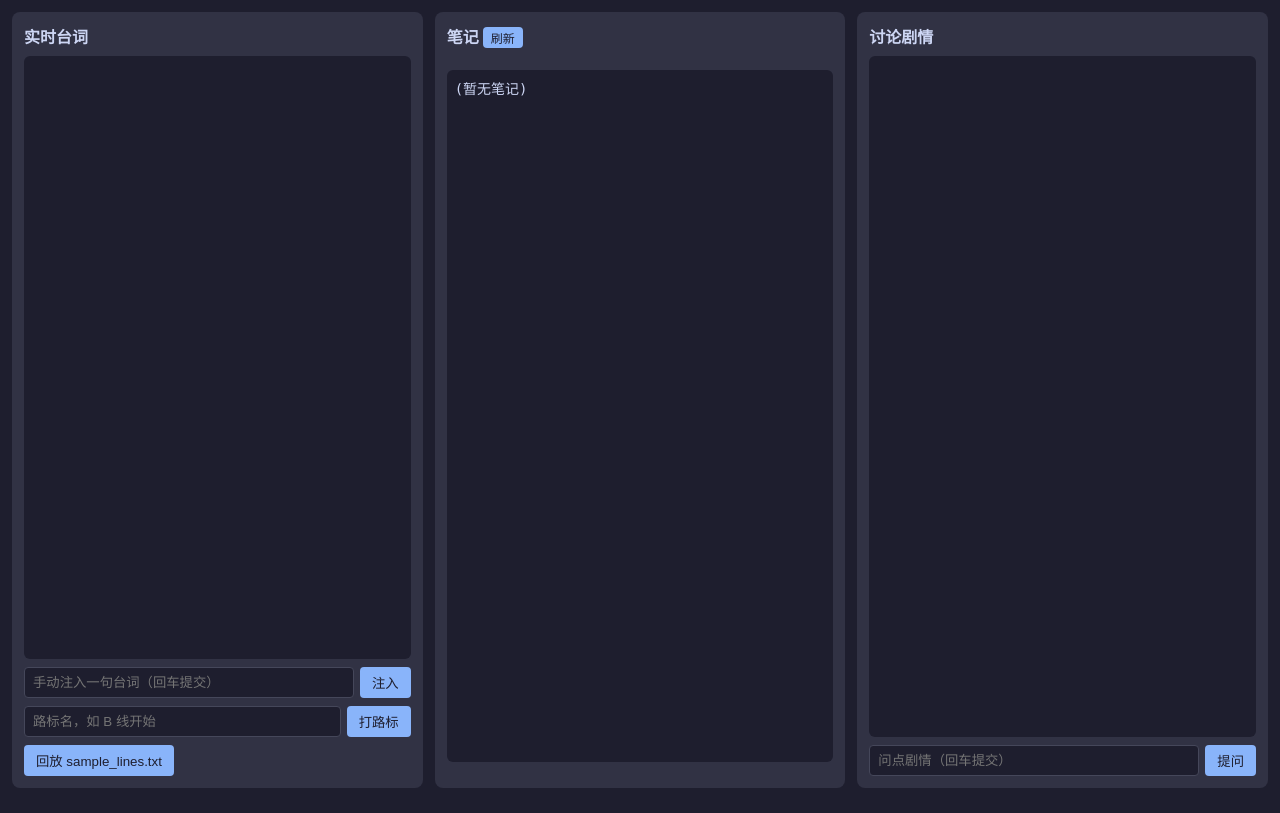
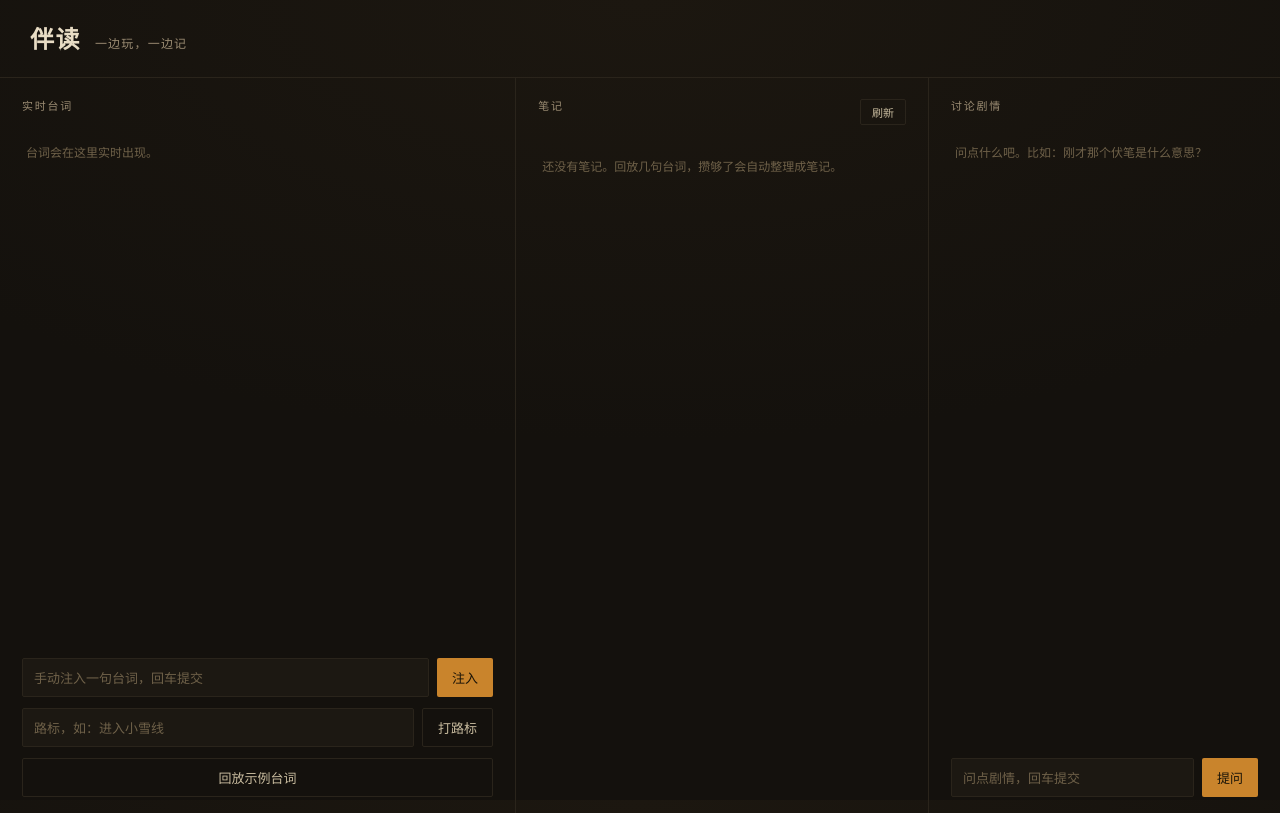
Before and after one commit to wenjianmin24-pixel/galgame-notes-assistant, a Flask app: page / in a window 1280 px wide. Before the commit the page ends 788 px from the top, so only its background shows below. Run offline with Flask 3, Linux system fonts and the light colour scheme; some libraries are stand-ins or nearby versions.

Commit message:
feat(ui): 夜读风重做界面 + 修复回放相对路径
- UI: 暖夜灯配色 + Noto Serif SC 衬线 + VN 风格对话卡（说话人标签+正文，新行淡入）
- 笔记渲染 Markdown（极简内置渲染器，不依赖 CDN）
- 路标渲染为章节分隔线，聊天过滤 INSIGHT 行，空状态引导文案
- fix(server): /api/replay 相对路径按项目根解析（debug reloader 下 cwd 不确定）

Co-Authored-By: Claude <noreply@anthropic.com>

```diff
--- a/app/server.py
+++ b/app/server.py
@@ -1,3 +1,4 @@
+from pathlib import Path
 from flask import Flask, request, jsonify, render_template
 from flask_socketio import SocketIO
 
@@ -10,6 +11,8 @@ from app.chat import ChatEngine
 
 app = Flask(__name__, template_folder="../web/templates", static_folder="../web/static")
 socketio = SocketIO(app, cors_allowed_origins="*")
+
+PROJECT_ROOT = Path(__file__).resolve().parent.parent
 
 llm = LLMClient(CONFIG.llm_base_url, CONFIG.llm_api_key)
 stores: dict[str, GameStore] = {}
@@ -64,8 +67,11 @@ def post_marker():
 @app.post("/api/replay")
 def post_replay():
     d = request.json
+    p = Path(d["path"])
+    if not p.is_absolute():
+        p = PROJECT_ROOT / p
     inj = FileInjector(
-        d["path"], d.get("game_id", DEFAULT_GAME),
+        str(p), d.get("game_id", DEFAULT_GAME),
         source="replay", interval=float(d.get("interval", 1.0)),
         on_event=ingest,
     )
--- a/web/static/app.js
+++ b/web/static/app.js
@@ -5,42 +5,114 @@ const linesEl = document.getElementById("lines");
 const notesEl = document.getElementById("notes");
 const chatEl = document.getElementById("chat");
 
+const EMPTY = {
+  lines: "台词会在这里实时出现。",
+  notes: "还没有笔记。回放几句台词，攒够了会自动整理成笔记。",
+  chat: "问点什么吧。比如：刚才那个伏笔是什么意思？",
+};
+
+linesEl.innerHTML = `<div class="empty">${EMPTY.lines}</div>`;
+notesEl.innerHTML = `<div class="empty">${EMPTY.notes}</div>`;
+chatEl.innerHTML = `<div class="empty">${EMPTY.chat}</div>`;
+
+function clearEmpty(el) {
+  const e = el.querySelector(".empty");
+  if (e) e.remove();
+}
+
+// 把 "【主角】你好" 拆成说话人 + 正文
+function parseSpeaker(text) {
+  const m = /^【([^】]+)】(.*)/.exec(text);
+  return m ? { speaker: m[1], body: m[2] } : { speaker: null, body: text };
+}
+
+// 极简 Markdown 渲染（## ### - **粗体**），不依赖 CDN
+function renderMd(md) {
+  let h = md.replace(/&/g, "&amp;").replace(/</g, "&lt;").replace(/>/g, "&gt;");
+  h = h.replace(/^### (.*)$/gm, "<h3>$1</h3>");
+  h = h.replace(/^## (.*)$/gm, "<h2>$1</h2>");
+  h = h.replace(/^# (.*)$/gm, "<h1>$1</h1>");
+  h = h.replace(/\*\*(.+?)\*\*/g, "<strong>$1</strong>");
+  h = h.replace(/^- (.*)$/gm, "<li>$1</li>");
+  h = h.replace(/((?:<li>.*?<\/li>\n?)+)/g, "<ul>$1</ul>");
+  h = h.split(/\n{2,}/).map((block) => {
+    const t = block.trim();
+    if (!t) return "";
+    if (/^<(h\d|ul|li|p)/.test(t)) return block;
+    return `<p>${block.replace(/\n/g, "<br>")}</p>`;
+  }).join("");
+  return h;
+}
+
+function renderNotes(md) {
+  if (!md || !md.trim()) {
+    notesEl.innerHTML = `<div class="empty">${EMPTY.notes}</div>`;
+    return;
+  }
+  notesEl.innerHTML = renderMd(md);
+}
+
 socket.on("line", (data) => {
+  clearEmpty(linesEl);
   const div = document.createElement("div");
-  div.className = "line" + (data.marker ? " marker" : "");
-  div.textContent = (data.speaker ? `【${data.speaker}】` : "") + data.text;
+  if (data.marker) {
+    div.className = "line marker";
+    div.textContent = `— ${data.text} —`;
+  } else {
+    div.className = "line";
+    const { speaker, body } = parseSpeaker(data.text);
+    const name = data.speaker || speaker;
+    if (name) {
+      const s = document.createElement("span");
+      s.className = "speaker";
+      s.textContent = name;
+      div.appendChild(s);
+    }
+    const b = document.createElement("div");
+    b.className = "body";
+    b.textContent = body;
+    div.appendChild(b);
+  }
   linesEl.appendChild(div);
   linesEl.scrollTop = linesEl.scrollHeight;
 });
 
-socket.on("notes", (data) => { notesEl.textContent = data.notes || "(暂无笔记)"; });
+socket.on("notes", (data) => renderNotes(data.notes || ""));
 
 async function refreshNotes() {
   const r = await fetch(`/api/notes?game_id=${GAME_ID}`);
   const d = await r.json();
-  notesEl.textContent = d.notes || "(暂无笔记)";
+  renderNotes(d.notes || "");
+}
+
+async function post(path, body) {
+  const r = await fetch(path, {
+    method: "POST",
+    headers: { "Content-Type": "application/json" },
+    body: JSON.stringify(body),
+  });
+  return r.json();
 }
 
 document.getElementById("sendLine").onclick = async () => {
   const t = document.getElementById("lineText").value.trim();
   if (!t) return;
-  await fetch("/api/line", { method: "POST", headers: {"Content-Type":"application/json"},
-    body: JSON.stringify({ game_id: GAME_ID, text: t }) });
+  await post("/api/line", { game_id: GAME_ID, text: t });
   document.getElementById("lineText").value = "";
 };
-document.getElementById("lineText").addEventListener("keydown", e => { if (e.key === "Enter") document.getElementById("sendLine").click(); });
+document.getElementById("lineText").addEventListener("keydown", (e) => {
+  if (e.key === "Enter") document.getElementById("sendLine").click();
+});
 
 document.getElementById("sendMarker").onclick = async () => {
   const t = document.getElementById("markerLabel").value.trim();
   if (!t) return;
-  await fetch("/api/marker", { method: "POST", headers: {"Content-Type":"application/json"},
-    body: JSON.stringify({ game_id: GAME_ID, label: t }) });
+  await post("/api/marker", { game_id: GAME_ID, label: t });
   document.getElementById("markerLabel").value = "";
 };
 
 document.getElementById("replay").onclick = async () => {
-  await fetch("/api/replay", { method: "POST", headers: {"Content-Type":"application/json"},
-    body: JSON.stringify({ game_id: GAME_ID, path: "samples/sample_lines.txt", interval: 0.8 }) });
+  await post("/api/replay", { game_id: GAME_ID, path: "samples/sample_lines.txt", interval: 0.8 });
 };
 
 document.getElementById("refreshNotes").onclick = refreshNotes;
@@ -48,19 +120,35 @@ document.getElementById("refreshNotes").onclick = refreshNotes;
 document.getElementById("ask").onclick = async () => {
   const q = document.getElementById("question").value.trim();
   if (!q) return;
-  const div = document.createElement("div");
-  div.textContent = "我: " + q;
-  chatEl.appendChild(div);
+  clearEmpty(chatEl);
+
+  const me = document.createElement("div");
+  me.className = "msg me";
+  me.innerHTML = '<div class="who">我</div><div class="body"></div>';
+  me.querySelector(".body").textContent = q;
+  chatEl.appendChild(me);
   document.getElementById("question").value = "";
-  const r = await fetch("/api/chat", { method: "POST", headers: {"Content-Type":"application/json"},
-    body: JSON.stringify({ game_id: GAME_ID, question: q }) });
-  const d = await r.json();
+  chatEl.scrollTop = chatEl.scrollHeight;
+
+  const d = await post("/api/chat", { game_id: GAME_ID, question: q });
+  // 过滤掉回填用的 INSIGHT: 行，不在聊天里显示
+  const clean = (d.reply || "")
+    .split("\n")
+    .filter((l) => !/^INSIGHT:/i.test(l.trim()))
+    .join("\n")
+    .trim();
+
   const a = document.createElement("div");
-  a.textContent = "AI: " + d.reply;
+  a.className = "msg ai";
+  a.innerHTML = '<div class="who">伴读</div><div class="body"></div>';
+  a.querySelector(".body").textContent = clean;
   chatEl.appendChild(a);
   chatEl.scrollTop = chatEl.scrollHeight;
-  notesEl.textContent = d.notes || "(暂无笔记)";
+
+  renderNotes(d.notes || "");
 };
-document.getElementById("question").addEventListener("keydown", e => { if (e.key === "Enter") document.getElementById("ask").click(); });
+document.getElementById("question").addEventListener("keydown", (e) => {
+  if (e.key === "Enter") document.getElementById("ask").click();
+});
 
 refreshNotes();
--- a/web/static/style.css
+++ b/web/static/style.css
@@ -1,12 +1,237 @@
+:root {
+  --bg: #14110D;
+  --bg-2: #1C1812;
+  --border: #2A241B;
+  --ink: #E8DCC4;
+  --ink-2: #C9BC9F;
+  --muted: #9A8B72;
+  --muted-2: #6F6149;
+  --accent: #C9842C;
+  --accent-hi: #D89438;
+  --insight: #D4A84A;
+
+  --serif: 'Noto Serif SC', 'Source Han Serif SC', 'STSong', serif;
+  --sans: 'Noto Sans SC', system-ui, -apple-system, sans-serif;
+}
+
 * { box-sizing: border-box; }
-body { margin: 0; font-family: system-ui, "Microsoft YaHei", sans-serif; background: #1e1e2e; color: #cdd6f4; }
-.layout { display: flex; gap: 12px; padding: 12px; height: 100vh; }
-.panel { flex: 1; background: #313244; border-radius: 8px; padding: 12px; display: flex; flex-direction: column; min-width: 0; }
-.panel h2 { margin: 0 0 8px; font-size: 16px; }
-.lines, .notes, .chat { flex: 1; overflow-y: auto; background: #1e1e2e; padding: 8px; border-radius: 6px; font-size: 14px; line-height: 1.6; white-space: pre-wrap; }
-.row { display: flex; gap: 6px; margin-top: 8px; }
-input { flex: 1; padding: 6px 8px; background: #1e1e2e; border: 1px solid #45475a; color: #cdd6f4; border-radius: 4px; }
-button { padding: 6px 12px; background: #89b4fa; color: #1e1e2e; border: none; border-radius: 4px; cursor: pointer; }
-button.small { padding: 2px 8px; font-size: 12px; }
-.line { padding: 2px 0; }
-.line.marker { color: #f9e2af; font-weight: bold; }
+html, body { height: 100%; }
+body {
+  margin: 0;
+  background: var(--bg);
+  background-image: radial-gradient(125% 95% at 50% 0%, #1C1710 0%, var(--bg) 58%);
+  color: var(--ink);
+  font-family: var(--serif);
+  font-size: 15px;
+  line-height: 1.7;
+  -webkit-font-smoothing: antialiased;
+}
+
+/* ---- Masthead ---- */
+.masthead {
+  padding: 20px 30px 16px;
+  border-bottom: 1px solid var(--border);
+  display: flex;
+  align-items: baseline;
+  gap: 14px;
+}
+.masthead-title {
+  font-family: var(--serif);
+  font-weight: 700;
+  font-size: 24px;
+  letter-spacing: 0.06em;
+  color: var(--ink);
+}
+.masthead-sub {
+  font-family: var(--sans);
+  font-size: 12px;
+  letter-spacing: 0.1em;
+  color: var(--muted);
+}
+
+/* ---- Desk layout ---- */
+.desk {
+  display: grid;
+  grid-template-columns: 1.25fr 1fr 0.85fr;
+  height: calc(100vh - 65px);
+}
+.col {
+  display: flex;
+  flex-direction: column;
+  min-width: 0;
+  border-right: 1px solid var(--border);
+  padding: 18px 22px 16px;
+}
+.col:last-child { border-right: none; }
+
+.col-eyebrow {
+  font-family: var(--sans);
+  font-size: 11px;
+  letter-spacing: 0.16em;
+  text-transform: uppercase;
+  color: var(--muted);
+  margin-bottom: 14px;
+}
+.col-eyebrow-row {
+  display: flex;
+  align-items: center;
+  justify-content: space-between;
+  margin-bottom: 14px;
+}
+
+/* ---- Stream (VN-style dialogue cards) ---- */
+.stream { flex: 1; overflow-y: auto; padding-right: 6px; }
+
+.line {
+  margin-bottom: 16px;
+  padding: 11px 15px 13px;
+  background: var(--bg-2);
+  border-left: 2px solid var(--border);
+  border-radius: 2px;
+  animation: lineIn 340ms ease both;
+}
+.line .speaker {
+  display: block;
+  font-family: var(--sans);
+  font-size: 11px;
+  letter-spacing: 0.1em;
+  color: var(--accent);
+  margin-bottom: 5px;
+}
+.line .body {
+  font-family: var(--serif);
+  font-size: 15.5px;
+  color: var(--ink);
+  line-height: 1.8;
+}
+.line.marker {
+  background: transparent;
+  border-left: none;
+  border-top: 1px solid var(--border);
+  border-bottom: 1px solid var(--border);
+  padding: 9px 0;
+  margin: 20px 0;
+  text-align: center;
+  font-family: var(--sans);
+  font-size: 12px;
+  letter-spacing: 0.22em;
+  color: var(--accent);
+  animation: none;
+}
+
+@keyframes lineIn {
+  from { opacity: 0; transform: translateY(7px); }
+  to { opacity: 1; transform: none; }
+}
+@media (prefers-reduced-motion: reduce) {
+  .line { animation: none; }
+}
+
+/* ---- Notes ---- */
+.notes {
+  flex: 1;
+  overflow-y: auto;
+  padding-right: 6px;
+  font-family: var(--serif);
+  font-size: 14px;
+  line-height: 1.85;
+  color: var(--ink-2);
+}
+.notes h1, .notes h2, .notes h3 {
+  font-family: var(--serif);
+  color: var(--ink);
+  margin: 18px 0 7px;
+  line-height: 1.4;
+}
+.notes h1 { font-size: 19px; }
+.notes h2 { font-size: 16px; letter-spacing: 0.03em; }
+.notes h3 { font-size: 14px; color: var(--accent); letter-spacing: 0.02em; }
+.notes p { margin: 5px 0; }
+.notes ul { margin: 5px 0 10px; padding-left: 18px; }
+.notes li { margin: 3px 0; }
+.notes strong { color: var(--ink); font-weight: 700; }
+
+/* ---- Chat ---- */
+.chat { flex: 1; overflow-y: auto; padding-right: 6px; }
+.chat .msg { margin-bottom: 16px; animation: lineIn 320ms ease both; }
+.chat .msg .who {
+  font-family: var(--sans);
+  font-size: 11px;
+  letter-spacing: 0.1em;
+  color: var(--muted);
+  margin-bottom: 4px;
+}
+.chat .msg.me .who { color: var(--accent); }
+.chat .msg .body {
+  font-family: var(--serif);
+  font-size: 14px;
+  color: var(--ink-2);
+  line-height: 1.8;
+}
+.chat .msg.me .body { color: var(--ink); }
+
+/* ---- Empty states ---- */
+.empty {
+  font-family: var(--sans);
+  font-size: 12px;
+  line-height: 1.7;
+  color: var(--muted-2);
+  padding: 14px 4px;
+}
+
+/* ---- Composer ---- */
+.composer { display: flex; gap: 8px; margin-top: 11px; }
+.field {
+  flex: 1;
+  min-width: 0;
+  padding: 9px 11px;
+  background: var(--bg-2);
+  border: 1px solid var(--border);
+  color: var(--ink);
+  font-family: var(--sans);
+  font-size: 13px;
+  border-radius: 2px;
+  outline: none;
+  transition: border-color 160ms ease;
+}
+.field:focus { border-color: var(--accent); }
+.field::placeholder { color: var(--muted-2); }
+
+.btn {
+  padding: 9px 15px;
+  background: var(--accent);
+  color: #1a1408;
+  border: none;
+  border-radius: 2px;
+  font-family: var(--sans);
+  font-size: 13px;
+  font-weight: 500;
+  cursor: pointer;
+  white-space: nowrap;
+  transition: background 160ms ease;
+}
+.btn:hover { background: var(--accent-hi); }
+.btn:focus-visible { outline: 2px solid var(--insight); outline-offset: 2px; }
+.btn-ghost {
+  background: transparent;
+  color: var(--ink-2);
+  border: 1px solid var(--border);
+}
+.btn-ghost:hover { background: var(--bg-2); color: var(--ink); }
+.btn-sm { padding: 4px 11px; font-size: 11px; }
+.btn-block { flex: 1; }
+
+/* ---- Scrollbars ---- */
+.stream::-webkit-scrollbar,
+.notes::-webkit-scrollbar,
+.chat::-webkit-scrollbar { width: 6px; }
+::-webkit-scrollbar-track { background: transparent; }
+::-webkit-scrollbar-thumb { background: var(--border); border-radius: 3px; }
+::-webkit-scrollbar-thumb:hover { background: var(--muted-2); }
+
+/* ---- Responsive ---- */
+@media (max-width: 960px) {
+  .desk { grid-template-columns: 1fr; height: auto; }
+  .col { border-right: none; border-bottom: 1px solid var(--border); min-height: 320px; }
+  body { font-size: 14px; }
+}
--- a/web/templates/index.html
+++ b/web/templates/index.html
@@ -2,40 +2,55 @@
 <html lang="zh-CN">
 <head>
   <meta charset="UTF-8">
-  <title>Galgame Notes Assistant</title>
+  <meta name="viewport" content="width=device-width, initial-scale=1">
+  <title>伴读 · Galgame Notes</title>
+  <link rel="preconnect" href="https://fonts.googleapis.com">
+  <link rel="preconnect" href="https://fonts.gstatic.com" crossorigin>
+  <link href="https://fonts.googleapis.com/css2?family=Noto+Sans+SC:wght@400;500&family=Noto+Serif+SC:wght@400;500;700&display=swap" rel="stylesheet">
   <link rel="stylesheet" href="{{ url_for('static', filename='style.css') }}">
   <script src="https://cdnjs.cloudflare.com/ajax/libs/socket.io/4.7.5/socket.io.min.js"></script>
 </head>
 <body>
-  <div class="layout">
-    <section class="panel">
-      <h2>实时台词</h2>
-      <div id="lines" class="lines"></div>
-      <div class="row">
-        <input id="lineText" placeholder="手动注入一句台词（回车提交）">
-        <button id="sendLine">注入</button>
+  <header class="masthead">
+    <div class="masthead-title">伴读</div>
+    <div class="masthead-sub">一边玩，一边记</div>
+  </header>
+
+  <main class="desk">
+    <section class="col col-stream">
+      <div class="col-eyebrow">实时台词</div>
+      <div id="lines" class="stream"></div>
+      <div class="composer">
+        <input id="lineText" class="field" placeholder="手动注入一句台词，回车提交">
+        <button id="sendLine" class="btn">注入</button>
       </div>
-      <div class="row">
-        <input id="markerLabel" placeholder="路标名，如 B 线开始">
-        <button id="sendMarker">打路标</button>
+      <div class="composer">
+        <input id="markerLabel" class="field" placeholder="路标，如：进入小雪线">
+        <button id="sendMarker" class="btn btn-ghost">打路标</button>
       </div>
-      <div class="row">
-        <button id="replay">回放 sample_lines.txt</button>
+      <div class="composer">
+        <button id="replay" class="btn btn-ghost btn-block">回放示例台词</button>
       </div>
     </section>
-    <section class="panel">
-      <h2>笔记 <button id="refreshNotes" class="small">刷新</button></h2>
-      <pre id="notes" class="notes"></pre>
+
+    <section class="col col-notes">
+      <div class="col-eyebrow-row">
+        <span class="col-eyebrow">笔记</span>
+        <button id="refreshNotes" class="btn btn-ghost btn-sm">刷新</button>
+      </div>
+      <article id="notes" class="notes"></article>
     </section>
-    <section class="panel">
-      <h2>讨论剧情</h2>
+
+    <section class="col col-chat">
+      <div class="col-eyebrow">讨论剧情</div>
       <div id="chat" class="chat"></div>
-      <div class="row">
-        <input id="question" placeholder="问点剧情（回车提交）">
-        <button id="ask">提问</button>
+      <div class="composer">
+        <input id="question" class="field" placeholder="问点剧情，回车提交">
+        <button id="ask" class="btn">提问</button>
       </div>
     </section>
-  </div>
+  </main>
+
   <script src="{{ url_for('static', filename='app.js') }}"></script>
 </body>
 </html>
```
